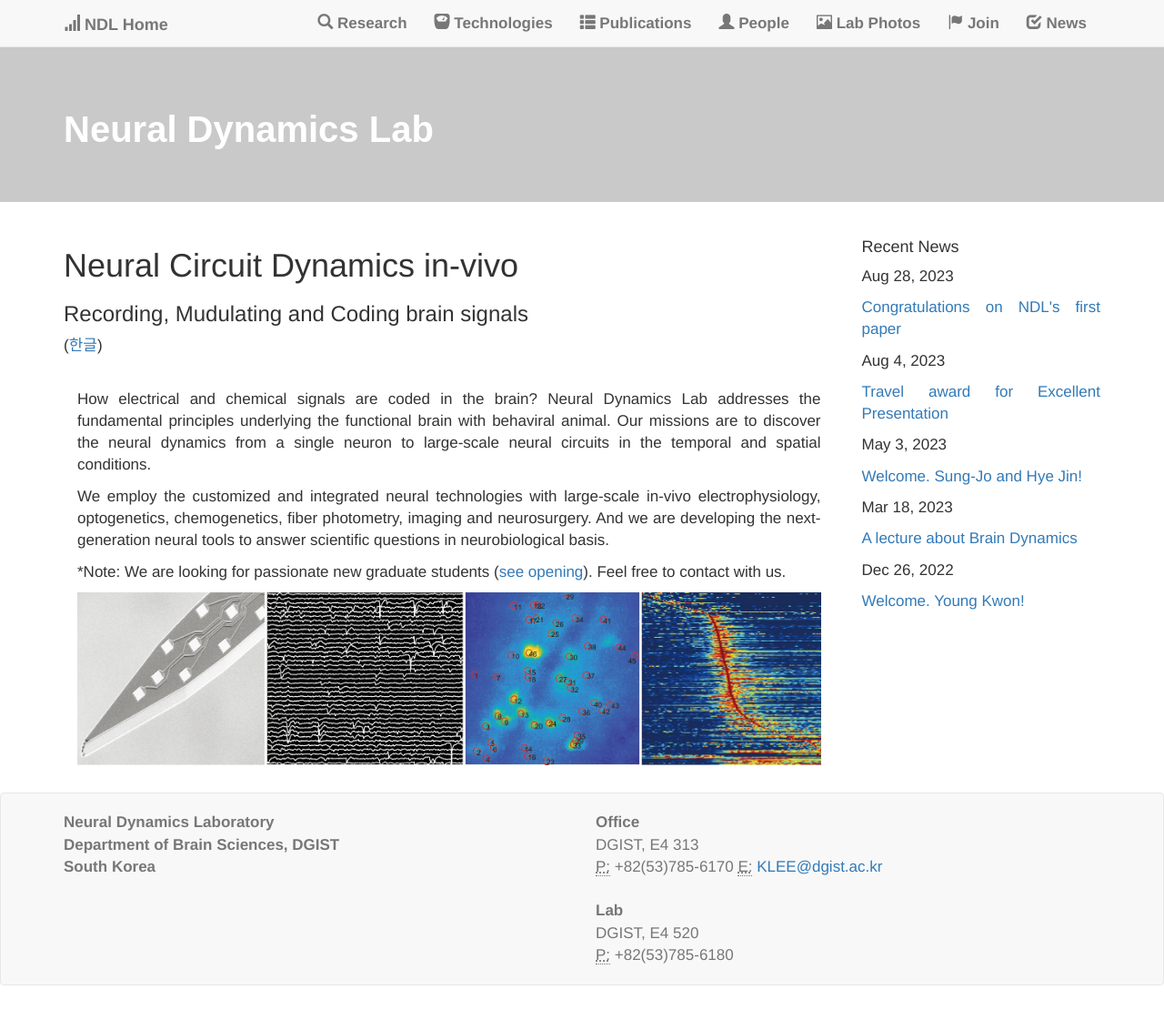
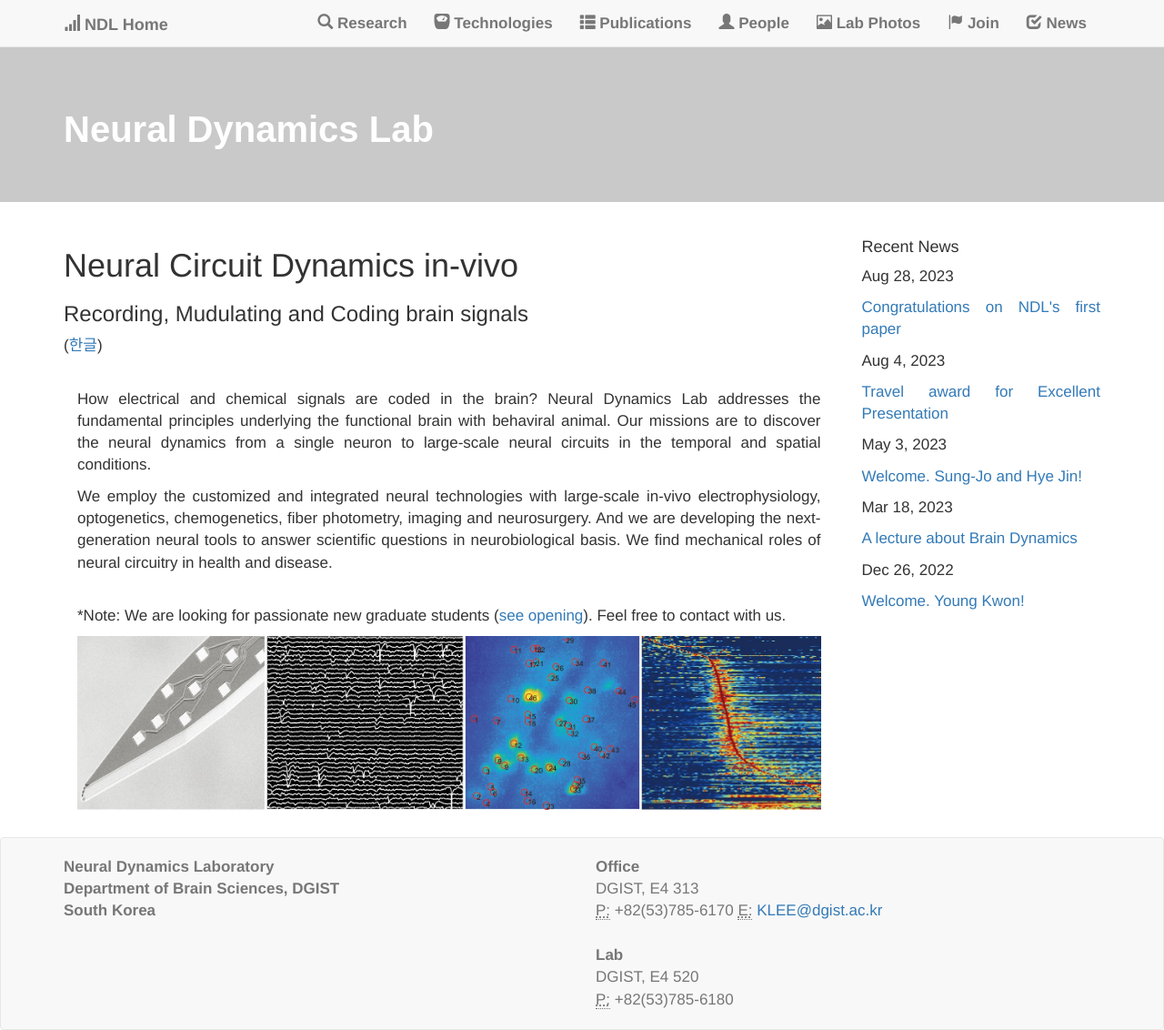
Before and after one commit to kleelab/kleelab.github.io, a Jekyll site: the page built from indexE.html, in a window 1280 px wide. Shown: the whole page at 91% size. Built offline with Jekyll 4.4.1, drawn with Linux system fonts in a browser that asks for light colours; nearby versions of some CDN libraries; a style sheet for code colours, icons or effects is not loaded; before the commit the page ends 1083 px from its top, so only the background shows below that.

Commit message:
Update indexE.html

```diff
--- a/indexE.html
+++ b/indexE.html
@@ -20,7 +20,8 @@
 <div class="col-md-12">
 <p>How electrical and chemical signals are coded in the brain?  Neural Dynamics Lab addresses the fundamental principles underlying the functional brain with behaviral animal. Our missions are to discover the neural dynamics from a single neuron to large-scale neural circuits in the temporal and spatial conditions.</p>
 
-<p>We employ the customized and integrated neural technologies with large-scale in-vivo electrophysiology, optogenetics, chemogenetics, fiber photometry, imaging and neurosurgery. And we are developing the next-generation neural tools to answer scientific questions in neurobiological basis. </p>
+<p>We employ the customized and integrated neural technologies with large-scale in-vivo electrophysiology, optogenetics, chemogenetics, fiber photometry, imaging and neurosurgery. And we are developing the next-generation neural tools to answer scientific questions in neurobiological basis. We find mechanical roles of neural circuitry in health and disease. </p>
+<br>
 
 <p>  *Note: We are  looking for passionate new graduate students (<a href="{{ site.url }}{{ site.baseurl }}/joinus">see opening</a>). Feel free to contact with us. </p>
 </div>
```
